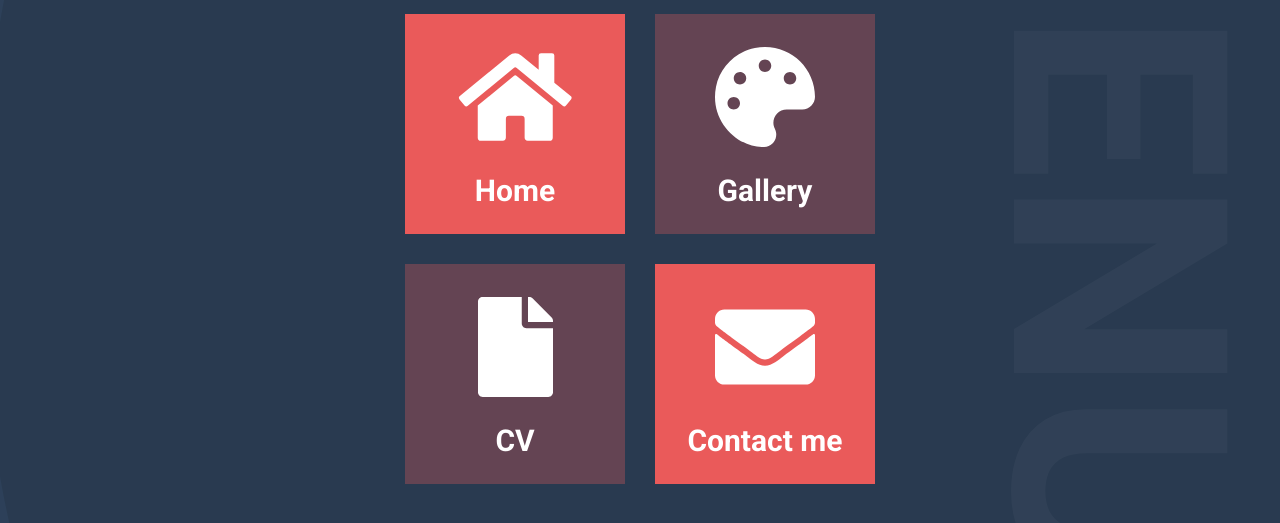
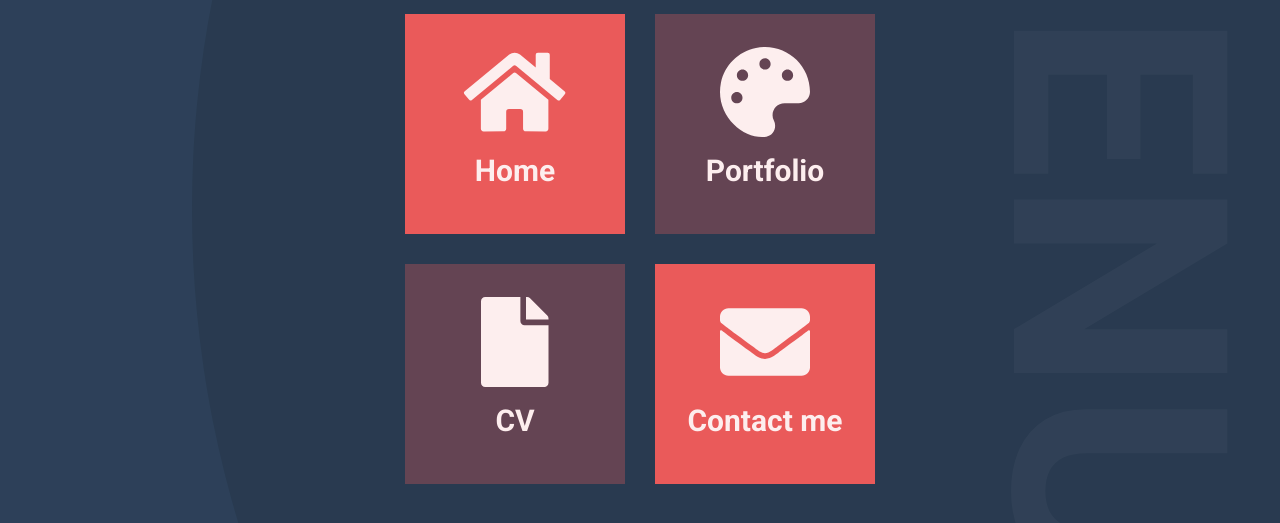
Before and after one commit to ventsi34/ventsi.net-template, a website: page src/contact-me.html in a window 1280 px wide. Both pictures are taken after a click on the button "menu". Shown: the part 151-674 px from the top of the page. Drawn offline with nearby package versions, Linux system fonts and the light colour scheme; files that its build step writes are made by us from their sources; files whose address does not match are found by name.

Commit message:
Fixing some desktop bugs

```diff
--- a/src/contact-me.html
+++ b/src/contact-me.html
@@ -12,7 +12,7 @@
 </head>
 <body class="contact-me">
   <header>
-    <img src="static/images/ventsi-logo.png" class="logo" width="128" />
+    <a href="#" title="Ventsislav Dimitrov - Front-end developer"><img src="static/images/ventsi-logo.png" class="logo" width="128" /></a>
     <button type="button" class="menu-btn" id="menu-btn">
       <span>&nbsp;</span>
       <span>&nbsp;</span>
@@ -22,10 +22,10 @@
   </header>
   <nav id="nav" class="main-menu">
     <ul>
-      <li><a href="#"><i class="fas fa-home"></i>Home</a></li>
-      <li><a href="#"><i class="fas fa-palette"></i>Gallery</a></li>
-      <li><a href="#"><i class="fas fa-file"></i>CV</a></li>
-      <li><a href="#"><i class="fas fa-envelope"></i>Contact me</a></li>
+      <li><a href="#"><i class="fas fa-home fa-3x mx-auto"></i><span>Home</span></a></li>
+      <li><a href="#"><i class="fas fa-palette fa-3x mx-auto"></i><span>Portfolio</span></a></li>
+      <li><a href="#"><i class="fas fa-file fa-3x mx-auto"></i><span>CV</span></a></li>
+      <li><a href="#"><i class="fas fa-envelope fa-3x mx-auto"></i><span>Contact me</span></a></li>
     </ul>
   </nav>
   <section>
--- a/src/styles/components/_header.scss
+++ b/src/styles/components/_header.scss
@@ -3,7 +3,7 @@ header {
   top: 5rem;
   left: 5%;
   width: 90%;
-  z-index: 5;
+  z-index: 12;
   opacity: 0;
   @include generateAnimation(show-content, 400ms, linear, forwards);
 
--- a/src/styles/components/_navigation.scss
+++ b/src/styles/components/_navigation.scss
@@ -7,29 +7,27 @@
   width: 100vw;
   height: 100vh;
   background: $color-1;
-  z-index: 2;
+  z-index: 10;
   opacity: 0;
   transition: all 50ms linear;
-  transition-delay: 600ms;
+  transition-delay: 550ms;
   pointer-events: none;
   @include generateAnimation(show-content, 400ms);
 
   &::before {
     position: absolute;
-    top: 50%;
-    right: -5rem;
-    margin-top: -5rem;
+    top: calc(-85vw + 45vh);
+    right: -170vw;
     display: block;
-    width: 10rem;
-    height: 10rem;
+    width: 170vw;
+    height: 170vw;
     opacity: 0;
-    transform: scale(0, 0);
     transform-origin: center center;
     content: '';
     background: #293A50;
     border-radius: 50%;
     transition: all 300ms linear;
-    transition-delay: 300ms;
+    transition-delay: 250ms;
   }
 
   &::after {
@@ -59,7 +57,7 @@
     margin: 0 auto;
     padding: 0;
     list-style: none;
-    z-index: 3;
+    z-index: 11;
     opacity: 0;
     transition: all 300ms linear;
     transition-delay: 0ms;
@@ -73,21 +71,28 @@
       height: 22rem;
       padding: 3.3rem 1rem 1rem;
       background: $color-2;
-      color: #FFF;
+      color: #FDEEEE;
       font-size: 3rem;
       font-weight: bold;
       outline: none;
       text-align: center;
+      transform: scale(1, 1);
+      transform-origin: center;
+      transition: all 300ms linear;
 
-      svg {
-        margin: 0 auto 3rem;
-        font-size: 10rem !important;
+      span {
+        display: inline-block;
+        padding-top: 2rem;
       }
 
-      &:hover,
       &:active,
       &:visited {
+        color: #FDEEEE;
+      }
+
+      &:hover {
         color: #FFF;
+        transform: scale(1.1, 1.1);
       }
     }
 
@@ -103,9 +108,8 @@
     transition-delay: 0ms;
 
     &::before {
+      right: -85vw;
       opacity: 1;
-      transform: scale(26, 26);
-      transition-delay: 50ms;
     }
 
     &::after {
--- a/src/styles/mains/_basic.scss
+++ b/src/styles/mains/_basic.scss
@@ -17,6 +17,12 @@ img {
 a, a:hover, a:active, a:visited {
   color: $color-2;
   text-decoration: none;
+  transition: opacity 250ms linear;
+  opacity: 1;
+}
+
+a.hover-effect:hover {
+  opacity: 0.8;
 }
 
 html {
@@ -61,5 +67,10 @@ body {
 
   &.filled:hover {
     background: none;
+    color: $color-2;
   }
 }
+
+.mx-auto {
+  margin: 0 auto;
+}
--- a/src/styles/pages/_contact-me.scss
+++ b/src/styles/pages/_contact-me.scss
@@ -1,29 +1,29 @@
 .contact-me {
   section {
-    position: absolute;
-    top: 0;
-    left: 50%;
+    position: relative;
     display: flex;
     align-items: center;
+    justify-content: center;
     flex-direction: column;
     padding: 12rem 0 12rem;
     width: 65rem;
     height: 100vh;
-    margin-left: -32.5rem;
+    margin: 0 auto;
     opacity: 0;
-    z-index: 1;
+    z-index: 2;
     @include generateAnimation(show-content, 400ms, linear, forwards);
 
     h2 {
       text-align: center;
       font-size: 5.5rem;
-      margin: 0 0 3rem;
+      line-height: 5.5rem;
+      margin: 0 0 2rem;
       padding: 0;
     }
 
     p {
       font-size: 1.8rem;
-      margin: 0 0 2rem;
+      margin: 0 0 3rem;
       padding: 0;
       opacity: 0.7;
     }
@@ -52,6 +52,7 @@
       padding-left: 3rem;
       margin-bottom: 1rem;
       font-size: 1.8rem;
+      font-weight: bold;
       color: $color-2;
     }
 
@@ -59,6 +60,7 @@
       height: 10rem;
       resize: none;
       margin: 0 0 2rem;
+      padding: 1rem 1.5rem;
     }
 
     .btn {
--- a/src/styles/pages/_home.scss
+++ b/src/styles/pages/_home.scss
@@ -47,7 +47,7 @@
 
     .info {
       margin: 0 0 3rem;
-      line-height: 2.6rem;
+      line-height: 2.9rem;
     }
 
     .filled {
```
Also changed, not shown: src/gallery.html (+5 -5 lines), src/index.html (+10 -10 lines).
